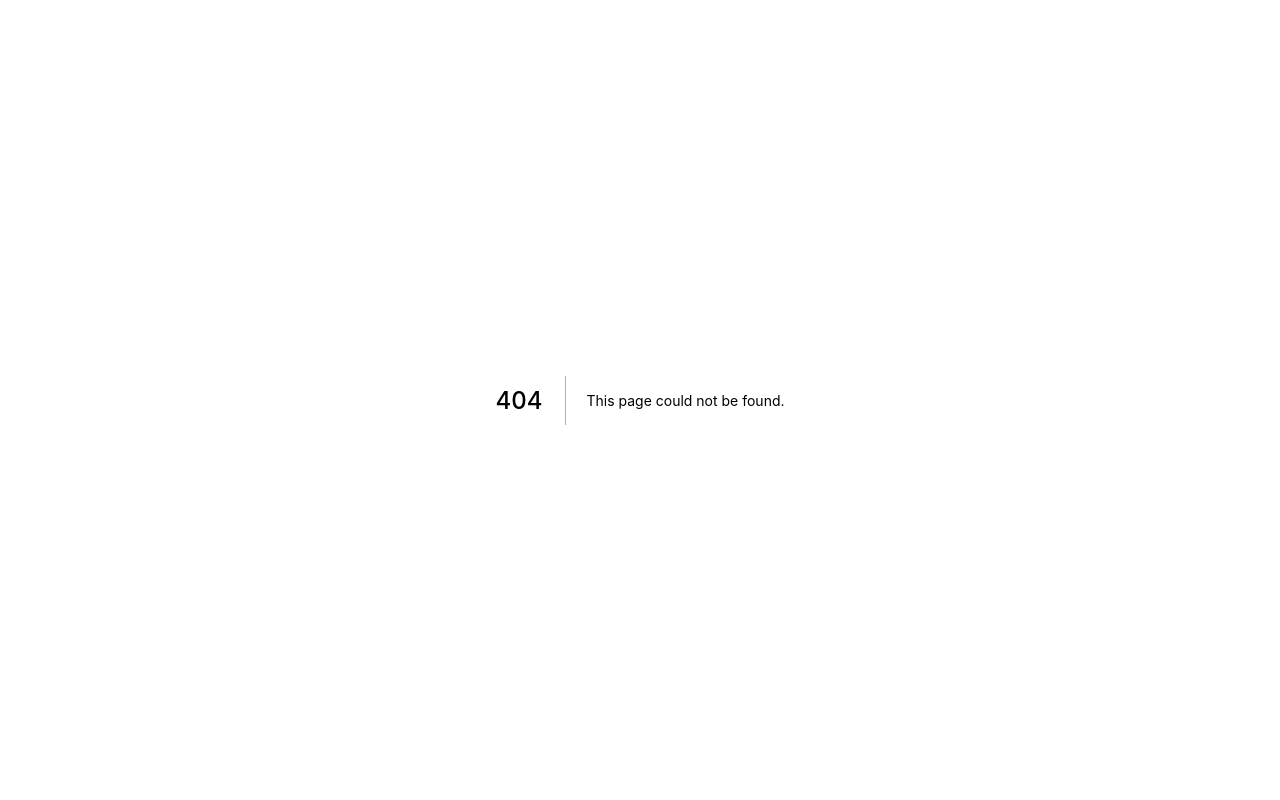
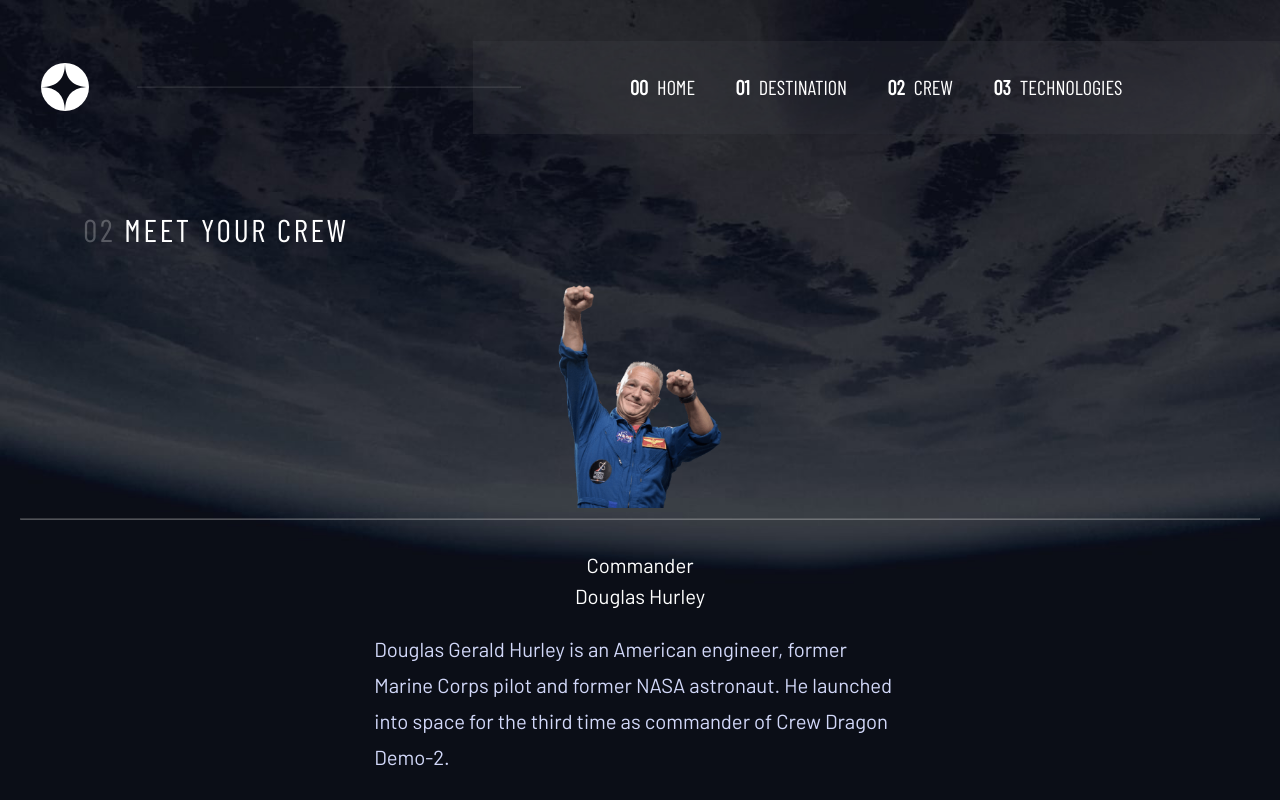
Before and after one commit to whoamihealay/space-tourisme-website, a Next.js app: page /crew in a window 1280 px wide. Before the commit this address had no page. Built offline with nearby package versions, Linux system fonts and the light colour scheme; a web font is replaced by a local one.

Commit message:
Added data and base elements to crew page

```diff
--- /dev/null
+++ b/src/common/components/CrewMembers.tsx
@@ -0,0 +1,89 @@
+import { useEffect, useState } from "react";
+import styled from "styled-components";
+import useData from "../hooks/useData";
+import { Hr } from "./styles/Hr.styled";
+import { Description } from "./styles/P.styled";
+
+const StyledCrewMembers = styled.div`
+  display: flex;
+  flex-direction: column;
+  align-items: center;
+  text-align: center;
+`;
+
+const Article = styled.article`
+  display: flex;
+  flex-direction: column;
+  @media screen and (${({ theme }) => theme.breakpoints.tablet}) {
+    .infoFlex {
+      margin: 2em;
+      display: flex;
+      justify-content: center;
+      gap: 3rem;
+    }
+  }
+  @media screen and (${({ theme }) => theme.breakpoints.desktop}) {
+    .infoFlex {
+      margin: 1em 0;
+      justify-content: left;
+    }
+  }
+`;
+
+const Member = styled.img`
+  object-fit: contain;
+  height: 223px;
+`;
+
+const Menu = styled.div`
+  display: flex;
+  justify-content: center;
+  margin: 0.5em;
+  gap: 1em;
+  @media screen and (${({ theme }) => theme.breakpoints.desktop}) {
+    justify-content: left;
+    margin: 0.5em 0;
+  }
+`;
+
+interface MembersProps {
+  crewSelect: string;
+  children?: React.ReactNode;
+}
+
+const CrewMembers = ({ crewSelect, children }: MembersProps) => {
+  const crew = useData("crew");
+  const [name, setName] = useState();
+  const [image, setImage] = useState();
+  const [role, setRole] = useState();
+  const [bio, setBio] = useState();
+
+  useEffect(() => {
+    const getCrew = () => {
+      crew?.map((data: object) => {
+        if (data.name === crewSelect) {
+          setName(data.name);
+          setImage(data.images.png);
+          setRole(data.role);
+          setBio(data.bio);
+        }
+      });
+    };
+    getCrew();
+  }, [crewSelect, crew]);
+
+  return (
+    <StyledCrewMembers>
+      <Member src={image} alt={name} />
+      <Hr />
+      <Menu>{children}</Menu>
+      <Article>
+        <p>{role}</p>
+        <h2>{name}</h2>
+        <Description>{bio}</Description>
+      </Article>
+    </StyledCrewMembers>
+  );
+};
+
+export default CrewMembers;
--- a/src/common/components/Nav.tsx
+++ b/src/common/components/Nav.tsx
@@ -111,7 +111,7 @@
             </a>
           </li>
           <li>
-            <a href="#">
+            <a href="crew">
               <span aria-hidden="true">02</span> CREW
             </a>
           </li>
--- a/src/common/components/styles/Titles.styled.ts
+++ b/src/common/components/styles/Titles.styled.ts
@@ -14,3 +14,10 @@
     text-align: left;
   }
 `;
+
+export const StyledH1 = styled(H1)`
+  @media screen and (${({ theme }) => theme.breakpoints.tablet}) {
+    text-align: left;
+    padding-left: 2em;
+  }
+`;
--- /dev/null
+++ b/src/pages/crew.tsx
@@ -0,0 +1,45 @@
+import Head from "next/head";
+import styled from "styled-components";
+import CrewMembers from "../common/components/CrewMembers";
+import Layout from "../common/components/Layout";
+import { Container } from "../common/components/styles/Container.styled";
+import { StyledH1 } from "../common/components/styles/Titles.styled";
+
+const StyledCrew = styled.div`
+  background-image: url(${({ theme }) => theme.backgrounds.mobile.bgCrew});
+  background-size: cover;
+  min-height: 100vh;
+  text-align: center;
+  h1 {
+    margin: 1em 0;
+    font-family: ${({ theme }) => theme.fonts.sansSerif};
+    text-transform: uppercase;
+    letter-spacing: ${({ theme }) => theme.charSpacing.csMed};
+  }
+  @media screen and (${({ theme }) => theme.breakpoints.tablet}) {
+    background-image: url(${({ theme }) => theme.backgrounds.tablet.bgCrew});
+  }
+  @media screen and (${({ theme }) => theme.breakpoints.desktop}) {
+    background-image: url(${({ theme }) => theme.backgrounds.desktop.bgCrew});
+  }
+`;
+
+const Crew = () => {
+  return (
+    <StyledCrew>
+      <Layout>
+        <Head>
+          <title>Frontend Mentor | Crew</title>
+        </Head>
+        <Container>
+          <StyledH1>
+            <span aria-hidden="true">02</span> Meet your crew
+          </StyledH1>
+          <CrewMembers crewSelect="Douglas Hurley"></CrewMembers>
+        </Container>
+      </Layout>
+    </StyledCrew>
+  );
+};
+
+export default Crew;
--- a/src/styles/Theme.ts
+++ b/src/styles/Theme.ts
@@ -94,12 +94,12 @@
     tablet: {
       bgHome: "./assets/home/background-home-tablet.jpg",
       bgDest: "./assets/destination/background-destination-tablet.jpg",
-      bgCrew: "",
+      bgCrew: "./assets/crew/background-crew-tablet.jpg",
     },
     desktop: {
       bgHome: "./assets/home/background-home-desktop.jpg",
       bgDest: "./assets/destination/background-destination-desktop.jpg",
-      bgCrew: "",
+      bgCrew: "./assets/crew/background-crew-desktop.jpg",
     },
   },
 };
```
Also changed, not shown: src/pages/destination.tsx (+7 -47 lines), src/styles/Destination.styled.ts (added, +35 -0 lines).
